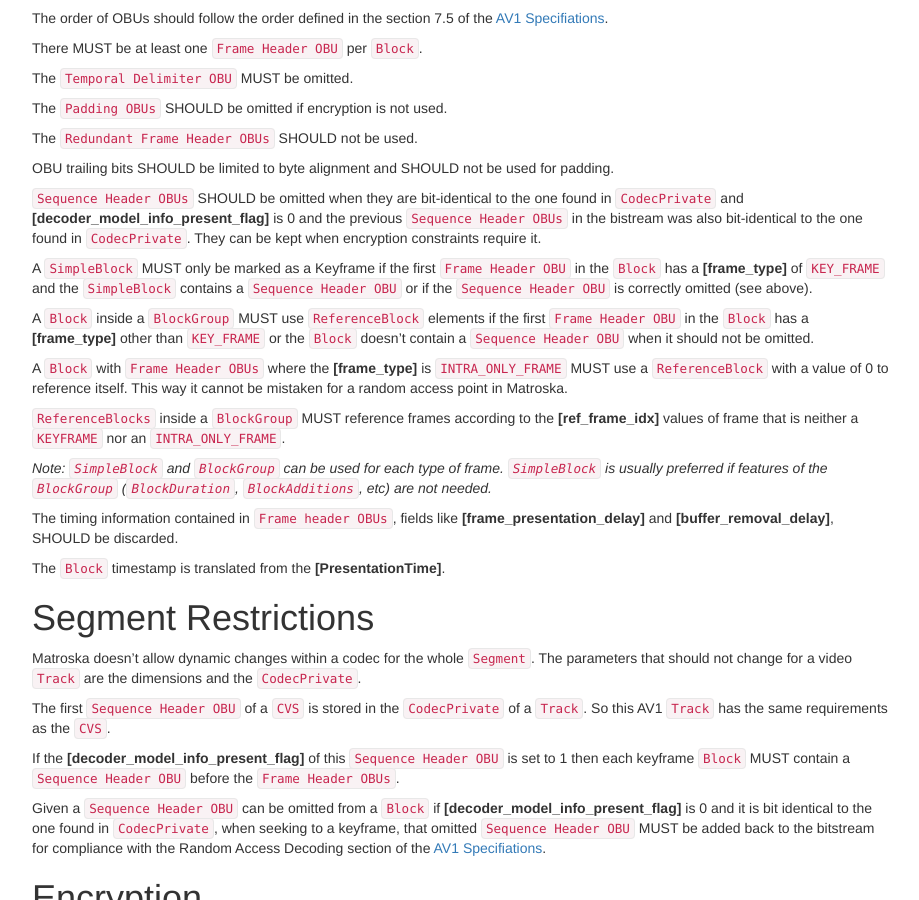
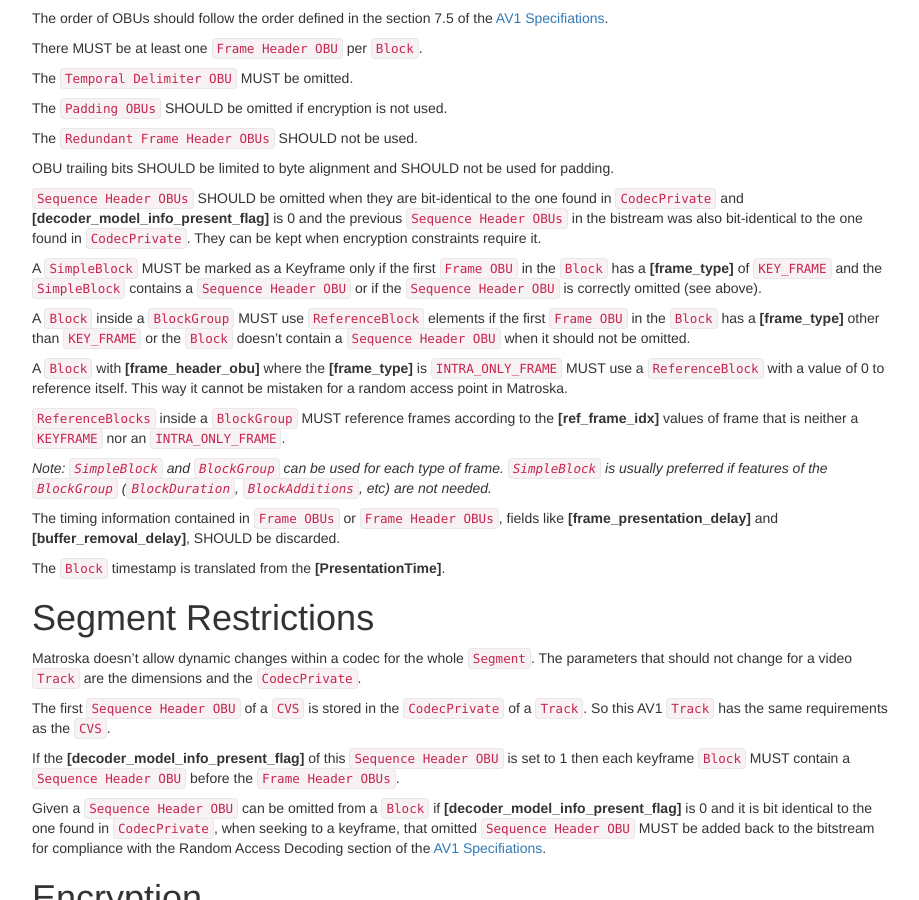
Before and after one commit to ietf-wg-cellar/matroska-specification, a Jekyll site: the page built from codec/av1.md, in a window 1280 px wide and 900 px high, scrolled down 1991 px. Shown: the whole window, without its empty margins (273-1192 px from the left). Built offline with Jekyll 4.4.1, drawn with Linux system fonts in a browser that asks for light colours; our own code applies the rules of GitHub Pages for plain Markdown files; some of the changed text lies outside the part shown.

Commit message:
av1: a frame is key frame if it has a Frame OBU, not a Frame Header OBU
+ cleaning

```diff
--- a/codec/av1.md
+++ b/codec/av1.md
@@ -77,17 +77,17 @@ OBU trailing bits SHOULD be limited to byte alignment and SHOULD not be used for
 
 `Sequence Header OBUs` SHOULD be omitted when they are bit-identical to the one found in `CodecPrivate` and __[decoder_model_info_present_flag]__ is 0 and the previous `Sequence Header OBUs` in the bistream was also bit-identical to the one found in `CodecPrivate`. They can be kept when encryption constraints require it.
 
-A `SimpleBlock` MUST only be marked as a Keyframe if the first `Frame Header OBU` in the `Block` has a __[frame_type]__ of `KEY_FRAME` and the `SimpleBlock` contains a `Sequence Header OBU` or if the `Sequence Header OBU` is correctly omitted (see above).
+A `SimpleBlock` MUST be marked as a Keyframe only if the first `Frame OBU` in the `Block` has a __[frame_type]__ of `KEY_FRAME` and the `SimpleBlock` contains a `Sequence Header OBU` or if the `Sequence Header OBU` is correctly omitted (see above).
 
-A `Block` inside a `BlockGroup` MUST use `ReferenceBlock` elements if the first `Frame Header OBU` in the `Block` has a __[frame_type]__ other than `KEY_FRAME` or the `Block` doesn't contain a `Sequence Header OBU` when it should not be omitted.
+A `Block` inside a `BlockGroup` MUST use `ReferenceBlock` elements if the first `Frame OBU` in the `Block` has a __[frame_type]__ other than `KEY_FRAME` or the `Block` doesn't contain a `Sequence Header OBU` when it should not be omitted.
 
-A `Block` with `Frame Header OBUs` where the __[frame_type]__  is `INTRA_ONLY_FRAME` MUST use a `ReferenceBlock` with a value of 0 to reference itself. This way it cannot be mistaken for a random access point in Matroska.
+A `Block` with __[frame_header_obu]__ where the __[frame_type]__  is `INTRA_ONLY_FRAME` MUST use a `ReferenceBlock` with a value of 0 to reference itself. This way it cannot be mistaken for a random access point in Matroska.
 
 `ReferenceBlocks` inside a `BlockGroup` MUST reference frames according to the __[ref_frame_idx]__ values of frame that is neither a `KEYFRAME` nor an `INTRA_ONLY_FRAME`.
 
 *Note: `SimpleBlock` and `BlockGroup` can be used for each type of frame. `SimpleBlock` is usually preferred if features of the `BlockGroup` (`BlockDuration`, `BlockAdditions`, etc) are not needed.*
 
-The timing information contained in `Frame header OBUs`, fields like __[frame_presentation_delay]__ and __[buffer_removal_delay]__, SHOULD be discarded.
+The timing information contained in `Frame OBUs` or `Frame Header OBUs`, fields like __[frame_presentation_delay]__ and __[buffer_removal_delay]__, SHOULD be discarded.
 
 The `Block` timestamp is translated from the __[PresentationTime]__.
 
@@ -189,7 +189,7 @@ The `LuminanceMin` corresponds to __[luminance_min]__ of the Metadata OBU of typ
 The `LuminanceMin` corresponds to __[luminance_max]__ of the Metadata OBU of type METADATA_TYPE_HDR_MDCV that MAY be found in the `CodecPrivate`.
 
 ## ContentEncodings\ContentEncoding\ContentCompression\ContentCompSettings
-It MAY be convenient to put the first OBUs that starts each Temporal Unit, excluding the `Temporal Delimiter OBU`, in the `ContentCompSettings` to save space. These will be added before each `Block` data when feeding the decoder and thus MUST have the same binary value for each `Block`.
+It MAY be convenient to put the first OBUs that starts each `Temporal Unit`, excluding the `Temporal Delimiter OBU`, in the `ContentCompSettings` to save space. These will be added before each `Block` data when feeding the decoder and thus MUST have the same binary value for each `Block`.
 
 
 # Referenced documents
```
